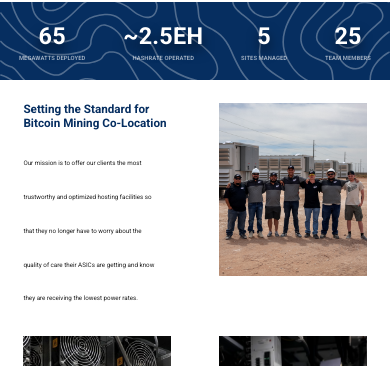
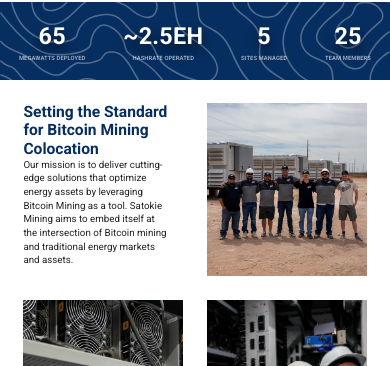
Before and after one commit to Satokie-Mining/satokiesite-client, a React (Create React App) app: page / in a window 390 px wide. Shown: the part 649-1015 px from the top of the page. Built offline with nearby package versions, Linux system fonts and the light colour scheme.

Commit message:
add mobile style to home-5

```diff
--- a/src/Pages/Home.tsx
+++ b/src/Pages/Home.tsx
@@ -166,17 +166,17 @@
         </Paper>
         <Paper id='home-5' elevation={0} sx={{backgroundColor: 'cream', width: '100vw', height: '150vh', maxHeight: 'calc(100vw * 1.6)', borderRadius: '0', zIndex: 0}}>
           <Box id='gallery-container' width={'100%'} height={'100%'} sx={{padding: '6cqw', zIndex: 1}}>
-            <Grid2 container id='gallery-parent-grid' spacing={6} width={'100%'} height={'100%'} sx={{zIndex: 2}}>
+            <Grid2 container id='gallery-parent-grid' spacing={3} width={'100%'} height={'100%'} sx={{zIndex: 2}}>
                 <Grid2 id='gallery-left-column'size={6}>
                   <Box id='collumn-box-container' width={'100%'} height={'100%'}>
-                    <Grid2 id='gallery-left-column-container' container rowSpacing={7.5} width={'100%'} height={'100%'}>
+                    <Grid2 id='gallery-left-column-container' container rowSpacing={3} width={'100%'} height={'100%'}>
                       <Grid2 id='top-left-text' size={12} sx={{height: '30%', width:'100%', zIndex: 3}}>
                         <Box id='top-left-text-box'>
-                          <Box id='top-left-text-title' sx={{marginBottom: '2cqh'}}>
-                              <Typography variant='h3' sx={{fontWeight: 'bold', fontSize: '3cqw', color: '#062e60'}}>Setting the Standard for Bitcoin Mining Co-Location</Typography>
+                          <Box id='top-left-text-title'>
+                              <Typography variant='h3' sx={{fontWeight: 'bold', fontSize: '4cqw', color: '#062e60'}}>Setting the Standard for Bitcoin Mining Colocation</Typography>
                           </Box>
                           <Box id='top-left-text-content' sx={{width: '90%'}}>
-                              <Typography variant='h5' sx={{lineHeight: '4cqh', fontSize: '1.6cqw'}}>Our mission is to offer our clients the most ​trustworthy and optimized hosting ​facilities so that they no longer have to ​worry about the quality of care their ASICs ​are getting and know they are receiving ​the lowest power rates.</Typography>
+                              <Typography variant='h5' sx={{lineHeight: '3.5cqw', fontSize: '2.5cqw'}}>Our mission is to deliver cutting-edge solutions that optimize energy assets by leveraging Bitcoin Mining as a tool. Satokie Mining aims to embed itself at the intersection of Bitcoin mining and traditional energy markets and assets.</Typography>
                           </Box>
                         </Box>
                       </Grid2>
@@ -190,7 +190,7 @@
                 </Grid2>
                 <Grid2 id='gallery-right-column' size={6} sx={{height: '100%'}}>
                 <Box id='collumn-box-container' width={'100%'} height={'100%'}>
-                  <Grid2 id='gallery-left-column-container' container rowSpacing={7.5} width={'100%'} height={'100%'}>
+                  <Grid2 id='gallery-left-column-container' container rowSpacing={3} width={'100%'} height={'100%'}>
                     <Grid2 id='top-right-img' size={12} sx={{ height: '30%', width:'100%', zIndex: 3}}>
                       <Box id='bottom-left-img-container' sx={{ height: '100%', width: '100%', zIndex: 4}}>
                         <img src={teamImg} loading='lazy' style={{objectFit: 'cover', width: '100%', height:'100%'}}  alt="Satokie Team Image" />
@@ -198,7 +198,7 @@
                     </Grid2>
                     <Grid2 id='bottom-right-img' size={12} sx={{ height: '70%', width: '100%', zIndex: 3}}>
                       <Box sx={{height: '100%', width: '100%'}}>
-                        <Grid2 container spacing={6} id='bottom-right-img-flex-container' sx={{width: '100%', height: '100%',}}>
+                        <Grid2 container spacing={3} id='bottom-right-img-flex-container' sx={{width: '100%', height: '100%',}}>
                             <Grid2 size={12} sx={{width: '100%', height: '47%' }}>
                               <Box id='bottom-right-img-1' sx={{width: '100%', height: '100%'}}>
                                 <img src={teamInspectionImg} loading='lazy' style={{objectFit: 'cover', width: '100%', height:'100%'}}  alt="Satokie Techs Image" />
@@ -388,10 +388,10 @@
                       <Grid2 id='top-left-text' size={12} sx={{height: '30%', width:'100%', zIndex: 3}}>
                         <Box id='top-left-text-box'>
                           <Box id='top-left-text-title' sx={{marginBottom: '2cqh'}}>
-                              <Typography variant='h3' sx={{fontWeight: 'bold', fontSize: '3cqw', color: '#062e60'}}>Setting the Standard for Bitcoin Mining Co-Location</Typography>
+                              <Typography variant='h3' sx={{fontWeight: 'bold', fontSize: '3cqw', color: '#062e60'}}>Setting the Standard for Bitcoin Mining Colocation</Typography>
                           </Box>
                           <Box id='top-left-text-content' sx={{width: '90%'}}>
-                              <Typography variant='h5' sx={{lineHeight: '4cqh', fontSize: '1.6cqw'}}>Our mission is to offer our clients the most ​trustworthy and optimized hosting ​facilities so that they no longer have to ​worry about the quality of care their ASICs ​are getting and know they are receiving ​the lowest power rates.</Typography>
+                              <Typography variant='h5' sx={{lineHeight: '4cqh', fontSize: '1.6cqw'}}>Our mission is to deliver cutting-edge solutions that optimize energy assets by leveraging Bitcoin Mining as a tool. Satokie Mining aims to embed itself at the intersection of Bitcoin mining and traditional energy markets and assets.</Typography>
                           </Box>
                         </Box>
                       </Grid2>
```
